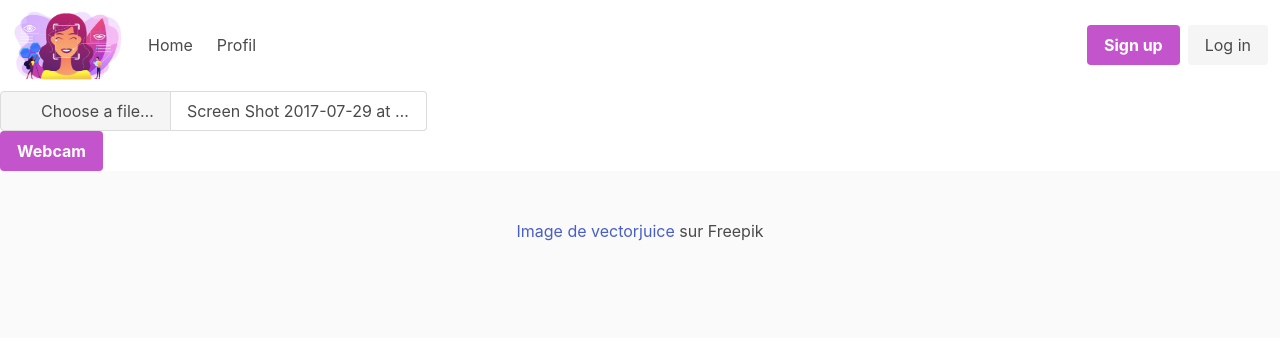
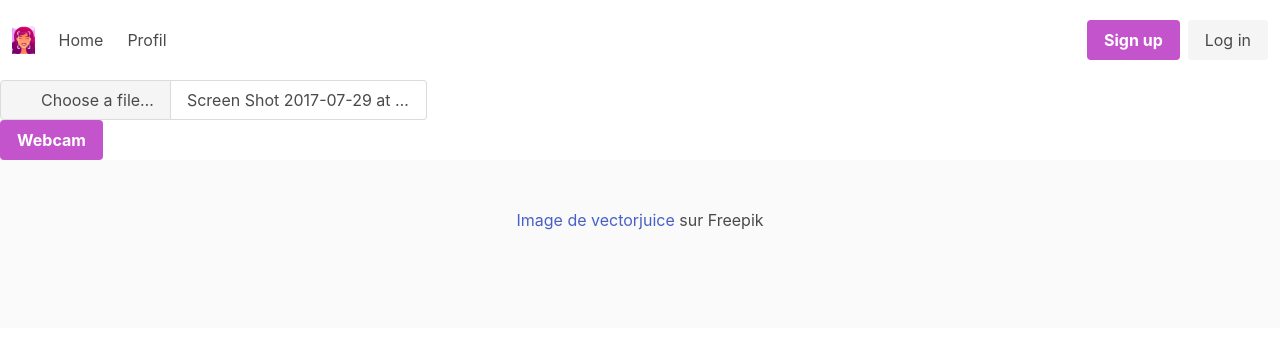
Before and after one commit to GreyWaterMatters/app_fer, a Django app: page / in a window 1280 px wide. Shown: the top 338 px of the page. Run offline with Django 4.2, Linux system fonts and the light colour scheme.

Commit message:
modify webpage logo

```diff
--- a/web_ai/templates/header.html
+++ b/web_ai/templates/header.html
@@ -14,7 +14,7 @@
     <nav class="navbar" role="navigation" aria-label="main navigation">
       <div class="navbar-brand">
         <a class="navbar-item" href="/">
-          <img class="home-image" src="{% static 'images/19199398.jpg' %}" width="112" height="90">
+          <img class="logo" src="{% static 'images/2022-11-08_13-49.png' %}">
         </a>
 
         <a role="button" class="navbar-burger" aria-label="menu" aria-expanded="false" data-target="navbarBasicExample">
```
Also changed, not shown: web_ai/static/images/2022-11-08_13-49.png (added).
